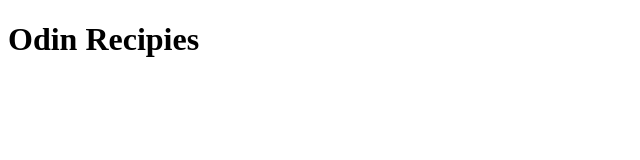
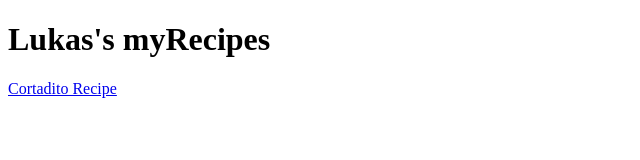
Before and after one commit to lukras-exe/myRecipes, a plain HTML site: page index.html in a window 1280 px wide. Shown: the whole page, without its empty margins (0-640 px from the left). Drawn offline with Linux system fonts and the light colour scheme.

Commit message:
added title to main page

```diff
--- a/index.html
+++ b/index.html
@@ -3,10 +3,13 @@
     <head>
         <meta charset="UTF-8">
         <meta name="viewport" content="width=device-width, initial-scale=1.0">
-        <title>Odin-Recipies</title>
+        <title>myRecipes</title>
     </head>
 
     <body>
-        <h1>Odin Recipies</h1>
+        <h1>Lukas's myRecipes</h1>
+
+
+        <a href="recipes/cortadito.html">Cortadito Recipe</a>
     </body>
 </html>
```
